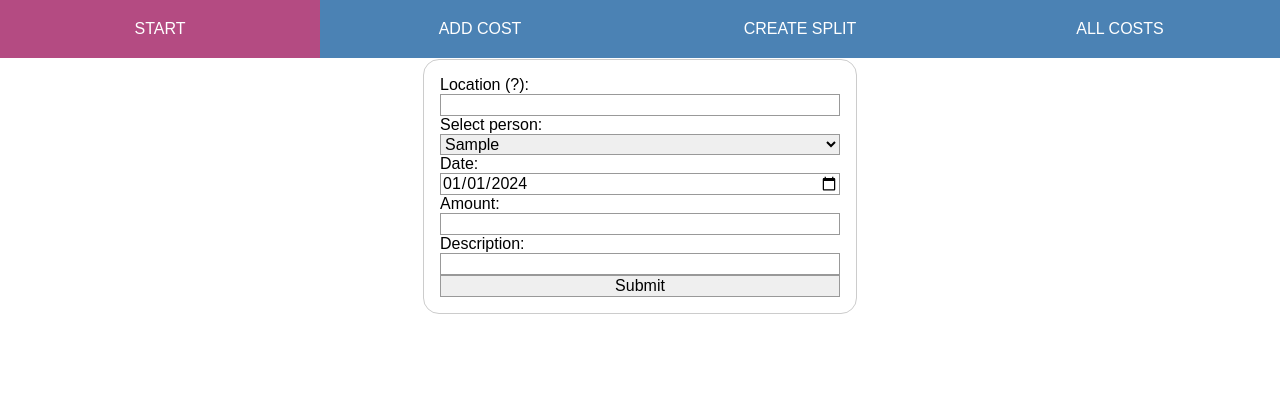
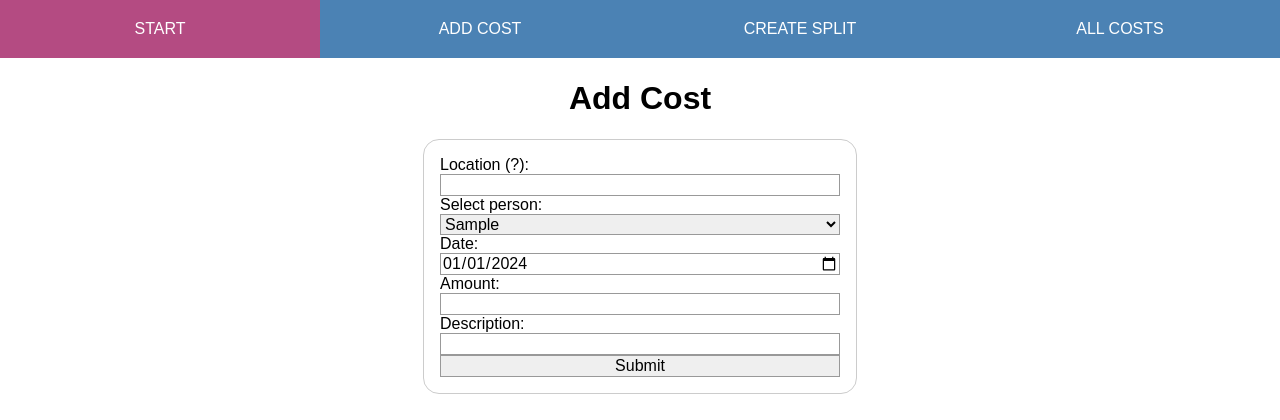
Before and after one commit to golgor/home-automation-hub, a Django app: page /cost_splitter/add_cost/ in a window 1280 px wide. Shown: the top 420 px of the page. Run offline with Django 5.2, Linux system fonts and the light colour scheme; tables that the repository leaves empty hold one stand-in row (values such as "Sample post"); parts of the project's set-up code (start-up, migrations or seed data) failed here and were passed over.

Commit message:
revert removed heading for adding cost

```diff
--- a/apps/cost_splitter/templates/add_cost_form.html
+++ b/apps/cost_splitter/templates/add_cost_form.html
@@ -1,6 +1,8 @@
 {% extends "base.html" %}
 
 {% block content %}
+<h1>Add Cost</h1>
+
 <form action="{% url 'cost_splitter:add_cost' %}" method="post">
     {% csrf_token %}
     <label for="location">Location (?): </label>
```
